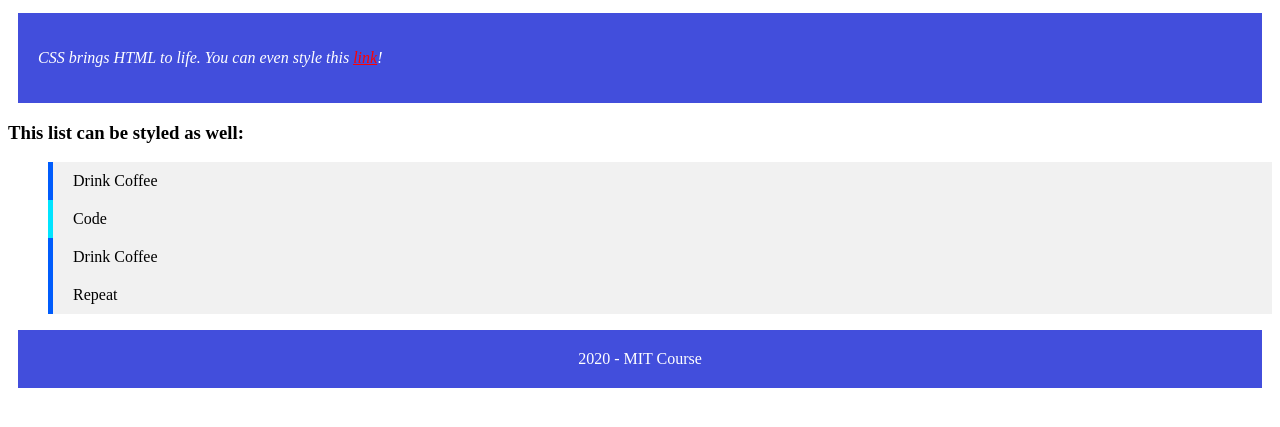
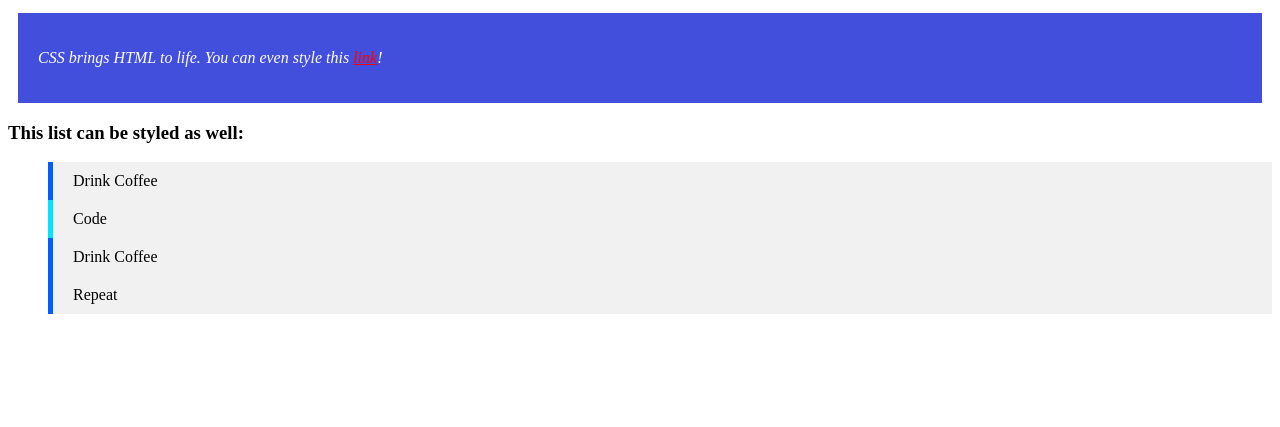
Before and after one commit to MaximShly/Working-with-CSS, a plain HTML site: page index.html in a window 1280 px wide. Shown: the part 101-528 px from the top of the page. Drawn offline with Linux system fonts and the light colour scheme.

Commit message:
Update index.html

```diff
--- a/index.html
+++ b/index.html
@@ -22,7 +22,6 @@
         <li>Repeat</li>
     </ul>
 
-    <div class="footer">2020 - MIT Course</div>
 </body>
 
 </html>
```
